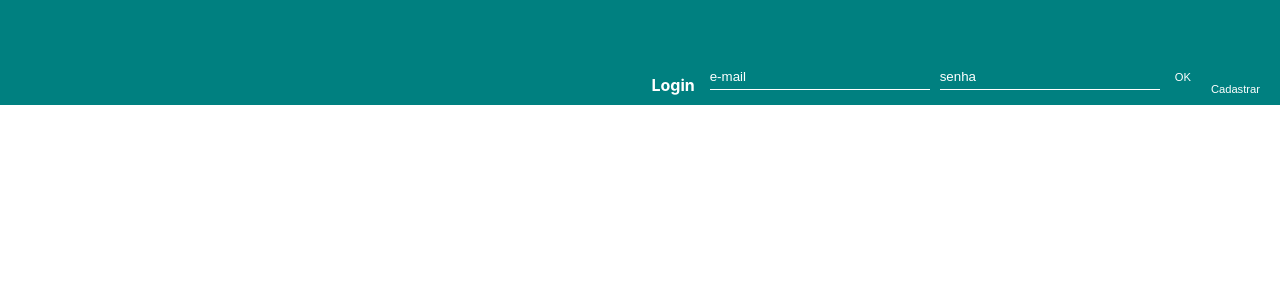
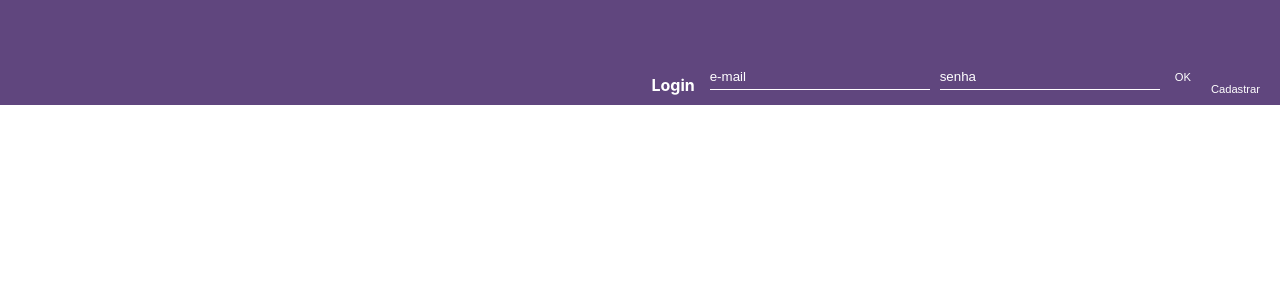
Before and after one commit to valentedev/react-heroku, a React (Create React App) app: page / in a window 1280 px wide. Shown: the top 300 px of the page. Built offline with nearby package versions, Linux system fonts and the light colour scheme.

Commit message:
criar tokenOK

```diff
--- a/src/App.css
+++ b/src/App.css
@@ -1,6 +1,6 @@
 .App {
   /* background-color: #60467e; */
-  background-color: teal;
+  background-color: #60467e;
   padding: 5px 10px 0 10px;
   height: 100px;
   display: flex;
--- a/src/App.js
+++ b/src/App.js
@@ -4,11 +4,14 @@ import LogOff from "./components/LogOff";
 import LogOn from "./components/LogOn";
 import MudarSenha from "./components/MudarSenha";
 import Registrar from "./components/Registrar";
+//import Login from "./components/Login";
+import tokenOK from "./components/TokenOK";
 
 function App() {
   const [logado, setLogado] = useState(false);
   const [mudarSenha, setMudarSenha] = useState(false);
   const [registrar, setRegistrar] = useState(false);
+  //const [token, setToken] = useState(false);
   const [usuario, setUsuario] = useState({
     nome: "",
     sobrenome: "",
@@ -17,11 +20,22 @@ function App() {
     confirmaSenha: "",
   });
 
+  // const tokenOK = () => {
+  //   if (window.localStorage.getItem("session-token") === null) {
+  //     setToken(null);
+  //   }
+  // };
+
   return (
     <div className="App container">
       {(() => {
         if (logado && !mudarSenha) {
+          if (!tokenOK) {
+            console.log("Olá");
+            //setLogado(logado === true);
+          }
           return (
+            <>
               <LogOn
                 usuario={usuario}
                 setUsuario={setUsuario}
@@ -30,6 +44,7 @@ function App() {
                 mudarSenha={mudarSenha}
                 setMudarSenha={setMudarSenha}
               />
+            </>
           );
         } else if (logado && mudarSenha) {
           return (
@@ -62,6 +77,8 @@ function App() {
           );
         }
       })()}
+
+      {/* {(() => )()} */}
     </div>
   );
 }
--- a/src/components/Login.js
+++ b/src/components/Login.js
@@ -1,4 +1,4 @@
-const Login = ({ usuario, setUsuario, logado, setLogado }) => {
+const Login = ({ usuario, setUsuario, logado, setLogado, token, setToken }) => {
   const { email, senha } = usuario;
 
   const fetchUsuario = async () => {
--- /dev/null
+++ b/src/components/TokenOK.js
@@ -0,0 +1,12 @@
+const tokenOK = () => {
+  var token = window.localStorage.getItem("session-token");
+  var parsedToken = JSON.parse(atob(token.split(".")[1])).exp;
+  var tokenTime = new Date(parsedToken * 1000);
+  if (token === null || tokenTime < Date.now) {
+    return false;
+  } else {
+    return true;
+  }
+};
+
+export default tokenOK;
```
Also changed, not shown: 1 other file (tests, documents, lock files or other folders). Lines whose indentation alone changed are shown as unchanged.
